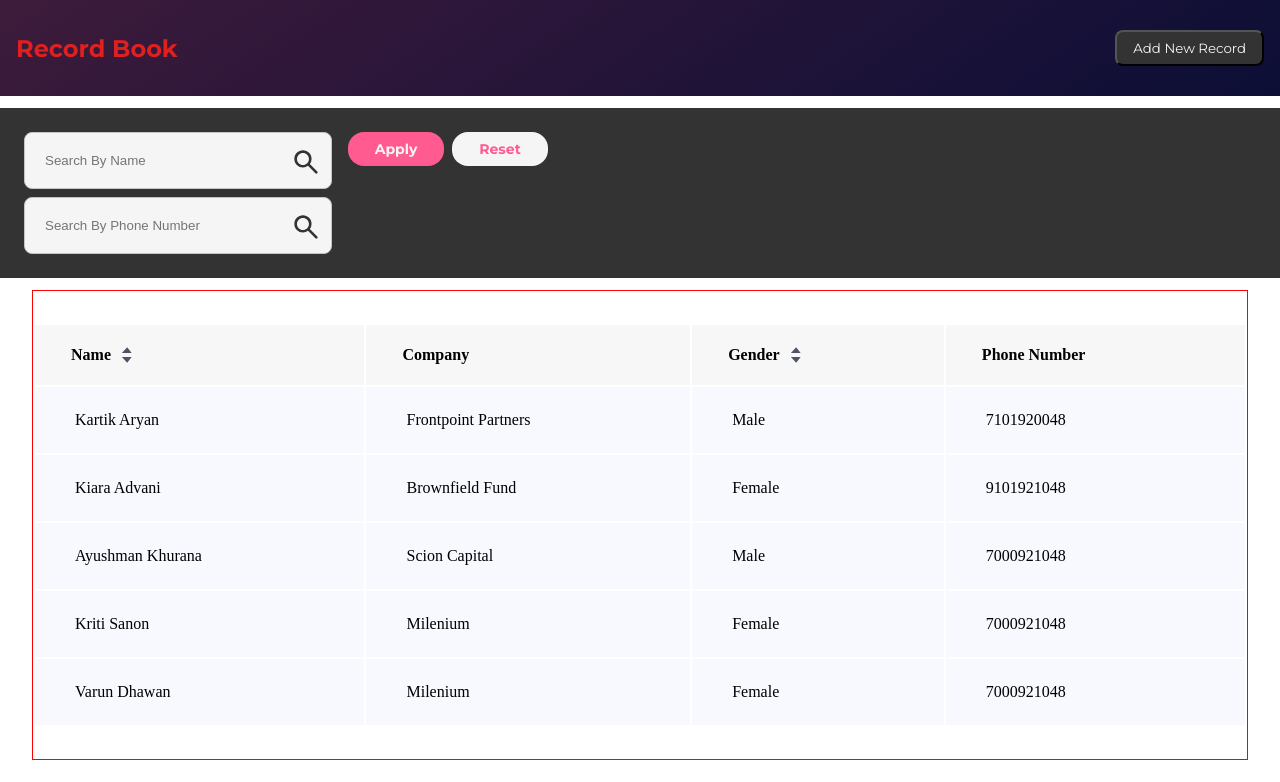
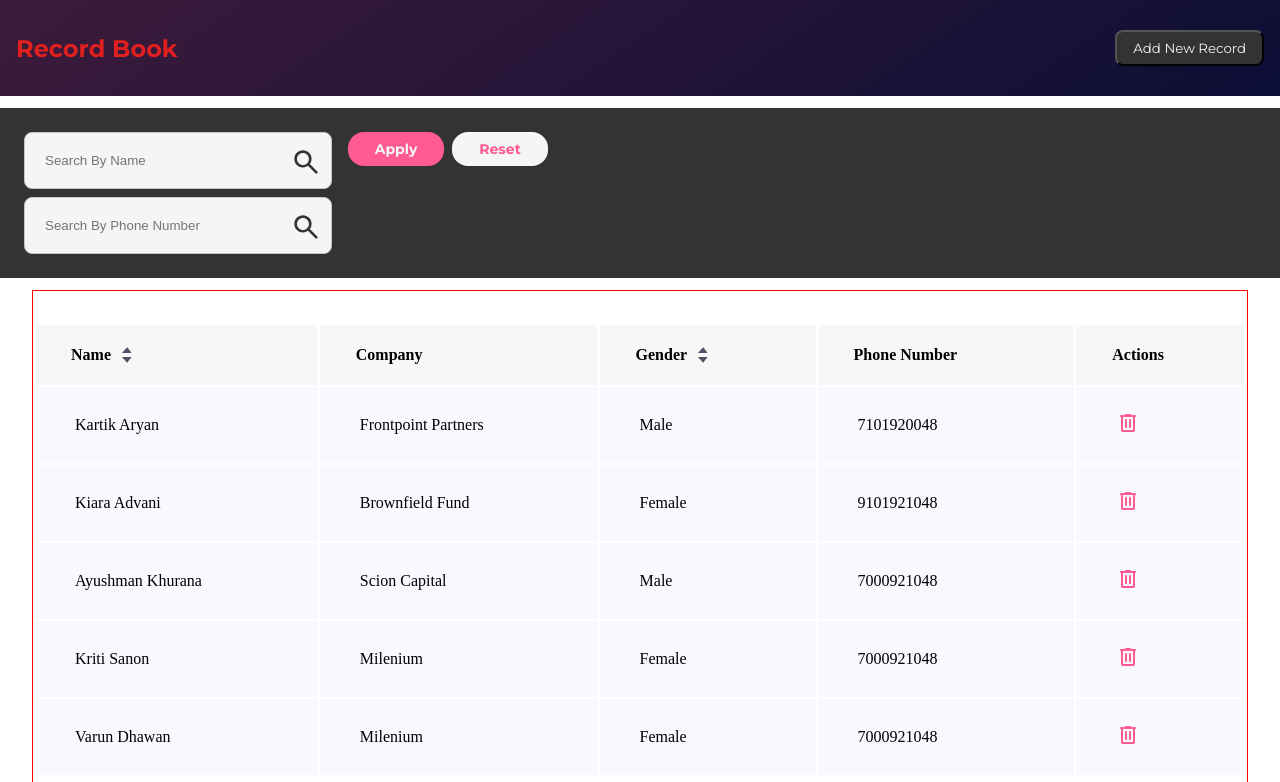
Before and after one commit to dev-enforced/record-book, a React (Vite) app: page / in a window 1280 px wide. Shown: the top 782 px of the page. Built offline with nearby package versions, Linux system fonts and the light colour scheme.

Commit message:
feat: :sparkles: Remove record through context handled

```diff
--- a/src/components/RecordListingTable/RecordListingTable.module.css
+++ b/src/components/RecordListingTable/RecordListingTable.module.css
@@ -52,3 +52,14 @@
 .record_listing_table_data_row > td {
   padding: 1.5rem 0 1.5rem 2.5rem;
 }
+
+.record_listing_table_data_row_delete_icon {
+  height: 1.5rem;
+  width: 1.5rem;
+  outline: none;
+  cursor: pointer;
+}
+
+.empty_list_container {
+  height: 50vh;
+}
--- a/src/components/RecordListingTable/RecordListingTable.tsx
+++ b/src/components/RecordListingTable/RecordListingTable.tsx
@@ -4,6 +4,8 @@ import { useRef, useState } from "react";
 import styles from "./RecordListingTable.module.css";
 import { RecordData } from "@/types";
 import { useRecords } from "@/context";
+import { ReactComponent as DeleteRecord } from "@/assets/Delete.svg";
+import { ReactComponent as EmptyList } from "@/assets/NoDataFound.svg";
 
 interface RecordListingTableRowProps {
   recordData: RecordData;
@@ -69,16 +71,31 @@ const RecordListingTableColumns = () => {
             );
           }
         )}
+        <th className={styles.record_listing_table_header_column_wrapper}>
+          <span>Actions</span>
+        </th>
       </tr>
     </thead>
   );
 };
 
 const RecordListingTableRow = ({ recordData }: RecordListingTableRowProps) => {
+  const { removeSelectedRecord } = useRecords();
   return (
     <tr className={styles.record_listing_table_data_row}>
       {Object.entries(recordData).reduce((elements, [key, value]) => {
-        if (key !== "id") {
+        if (key === "id") {
+          elements.push(
+            <td key={value}>
+              <DeleteRecord
+                onClick={() => {
+                  removeSelectedRecord(recordData);
+                }}
+                className={styles.record_listing_table_data_row_delete_icon}
+              />
+            </td>
+          );
+        } else {
           elements.push(<td key={value}>{value}</td>);
         }
         return elements;
@@ -91,6 +108,7 @@ const RecordListingTable = () => {
   const { filteredOrSortedRecordsList } = useRecords();
   return (
     <section className={styles.record_listing_table_wrapper}>
+      {filteredOrSortedRecordsList.length !== 0 ? (
         <table className={styles.record_listing_table}>
           <RecordListingTableColumns />
           <tbody>
@@ -101,6 +119,11 @@ const RecordListingTable = () => {
             })}
           </tbody>
         </table>
+      ) : (
+        <div className={`container-flex-center ${styles.empty_list_container}`}>
+          <EmptyList />
+        </div>
+      )}
     </section>
   );
 };
--- a/src/context/RecordsContext.tsx
+++ b/src/context/RecordsContext.tsx
@@ -20,6 +20,7 @@ interface RecordsContextType {
   filteredOrSortedRecordsList: Array<RecordData>;
   isAddNewRecord: boolean;
   setIsAddNewRecord: Dispatch<SetStateAction<boolean>>;
+  removeSelectedRecord: (selectedRecord: RecordData) => void;
 }
 
 const RecordsContext = createContext<RecordsContextType>(
@@ -37,6 +38,14 @@ const RecordsContextProvider = ({ children }: { children: ReactNode }) => {
     phoneNumberSearched = searchParams.get("phoneNumber") ?? "",
     sortingColumn = searchParams.get("sort_key_column") ?? "",
     sortingOrder = searchParams.get("sort_key") ?? "";
+
+  const removeSelectedRecord = ({ id: selectedRecordId }: RecordData) => {
+    setRecordsList((currentList) =>
+      currentList.filter(
+        ({ id: currentRecordId }) => currentRecordId !== selectedRecordId
+      )
+    );
+  };
 
   const filteredOrSortedRecordsList: Array<RecordData> =
     generateSortedRecordsList({
@@ -57,6 +66,7 @@ const RecordsContextProvider = ({ children }: { children: ReactNode }) => {
         isAddNewRecord,
         setIsAddNewRecord,
         filteredOrSortedRecordsList,
+        removeSelectedRecord,
       }}
     >
       {children}
--- a/src/data/recordsList.ts
+++ b/src/data/recordsList.ts
@@ -1,37 +1,37 @@
 export const INITIAL_RECORDS_LIST = [
   {
-    id: "p1",
     name: "Kartik Aryan",
     company: "Frontpoint Partners",
     gender: "Male",
     number: 7101920048,
+    id: "p1",
   },
   {
-    id: "p2",
     name: "Kiara Advani",
     company: "Brownfield Fund",
     gender: "Female",
     number: 9101921048,
+    id: "p2",
   },
   {
-    id: "p3",
     name: "Ayushman Khurana",
     company: "Scion Capital",
     gender: "Male",
     number: 7000921048,
+    id: "p3",
   },
   {
-    id: "p4",
     name: "Kriti Sanon",
     company: "Milenium",
     gender: "Female",
     number: 7000921048,
+    id: "p4",
   },
   {
-    id: "p5",
     name: "Varun Dhawan",
     company: "Milenium",
     gender: "Female",
     number: 7000921048,
+    id: "p5",
   },
 ];
```
Also changed, not shown: src/assets/Delete.svg (added). Lines whose indentation alone changed are shown as unchanged.
